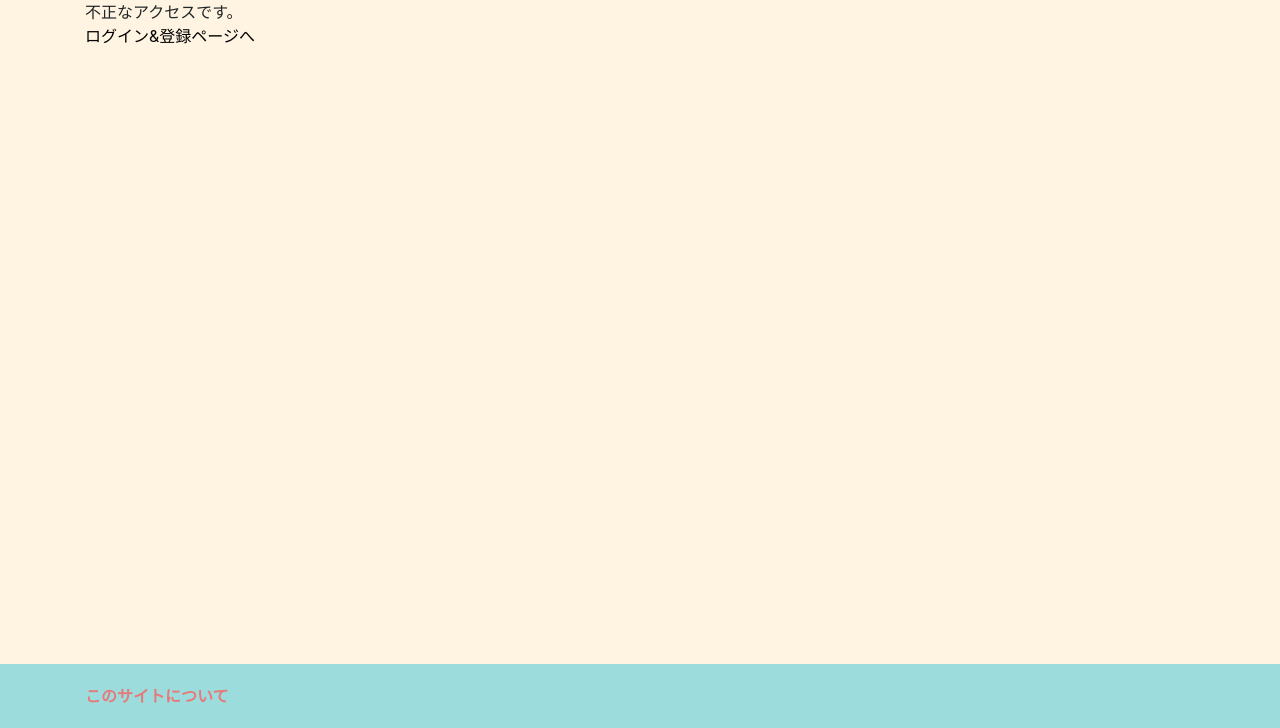
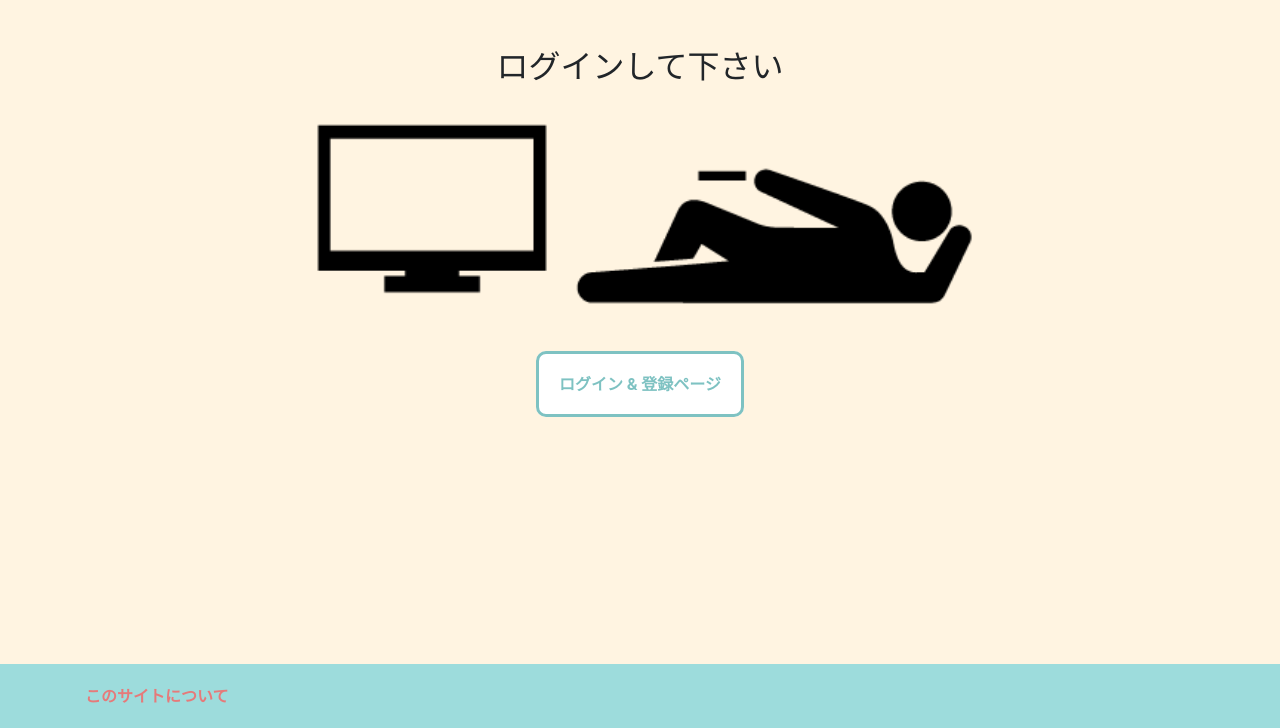
Before and after one commit to SunSki/new_manga, a PHP site: page /get_jampplus/auth.php in a window 1280 px wide. Shown: the part 72-800 px from the top of the page. Run offline with PHP 8.4, Linux system fonts and the light colour scheme; some libraries are stand-ins or nearby versions.

Commit message:
エラー表示の改善

```diff
--- a/manga_alpha/auth.php
+++ b/manga_alpha/auth.php
@@ -265,23 +265,25 @@
 
     <div id="main">
         <?php
-            if($state == 0){
+            if($state == 0){//ログイン
                 userShow($name,$mysqli);
             }
-            elseif($state == 1){
-                echo "<div class='container'>";
-                    echo "<div>ユーザー名が存在しません</div>";
-                    echo "<a href='log-reg.php'>ログイン&登録ページへ</a>";
+            elseif($state == 1){//ユーザー名なし
+                echo "<div class='container text-center'>";
+                    echo "<div class='h2 mt-5 mb-3'>ユーザー名がありません</div>";
+                    echo "<div><img src='img/not-found.png' width='60%'></div>";
+                    echo "<div class='mt-5 not-found-btn'><a href='log-reg.php'>ログイン & 登録ページ</a></div>";
                 echo "</div>";
                 require('php/footer-fix.php');
             }
-            elseif($state == 2){
+            elseif($state == 2){//セッションあり
                 userShow($name,$mysqli);
             }
-            else{
-                echo "<div class='container'>";
-                    echo "<div>不正なアクセスです。</div>";
-                    echo "<a href='log-reg.php'>ログイン&登録ページへ</a>";
+            else{//ログインしてください
+                echo "<div class='container text-center'>";
+                    echo "<div class='h2 mt-5 mb-3'>ログインして下さい</div>";
+                    echo "<div><img src='img/not-found.png' width='60%'></div>";
+                    echo "<div class='mt-5 not-found-btn'><a href='log-reg.php'>ログイン & 登録ページ</a></div>";
                 echo "</div>";
                 require('php/footer-fix.php');
             }
--- a/manga_alpha/css/manga-style.css
+++ b/manga_alpha/css/manga-style.css
@@ -168,6 +168,21 @@ body {
 }
 
 
+.not-found-btn a{
+    padding: 20px;
+    background-color: white;
+    color: #7ec2c2;
+    font-weight: bold;
+    border: solid;
+    border-color: #7EC2C2;
+    border-radius: 10px;
+}
+.not-found-btn a:hover{
+    background-color: #7ec2c2;
+    color: white;
+    border-color: white;
+}
+
 
 footer{
     background-color: #9DDCDC;
--- a/manga_alpha/log-reg.php
+++ b/manga_alpha/log-reg.php
@@ -41,8 +41,9 @@
                 </div>
 
                 <div>
-                    <div>初回で登録してログインすると、<br>次回からMyページでログインできます。</div>
+                    <div class="h5">初回で登録してログインすると、<br>次回からMyページでログインできます。</div>
                 </div>
+
                 <!-- <?php
                     $sql = "select * from users";
                     $result = $mysqli->query($sql);
```
Also changed, not shown: manga_alpha/reg.php (+11 -5 lines), manga_alpha/img/not-found.png (added).
